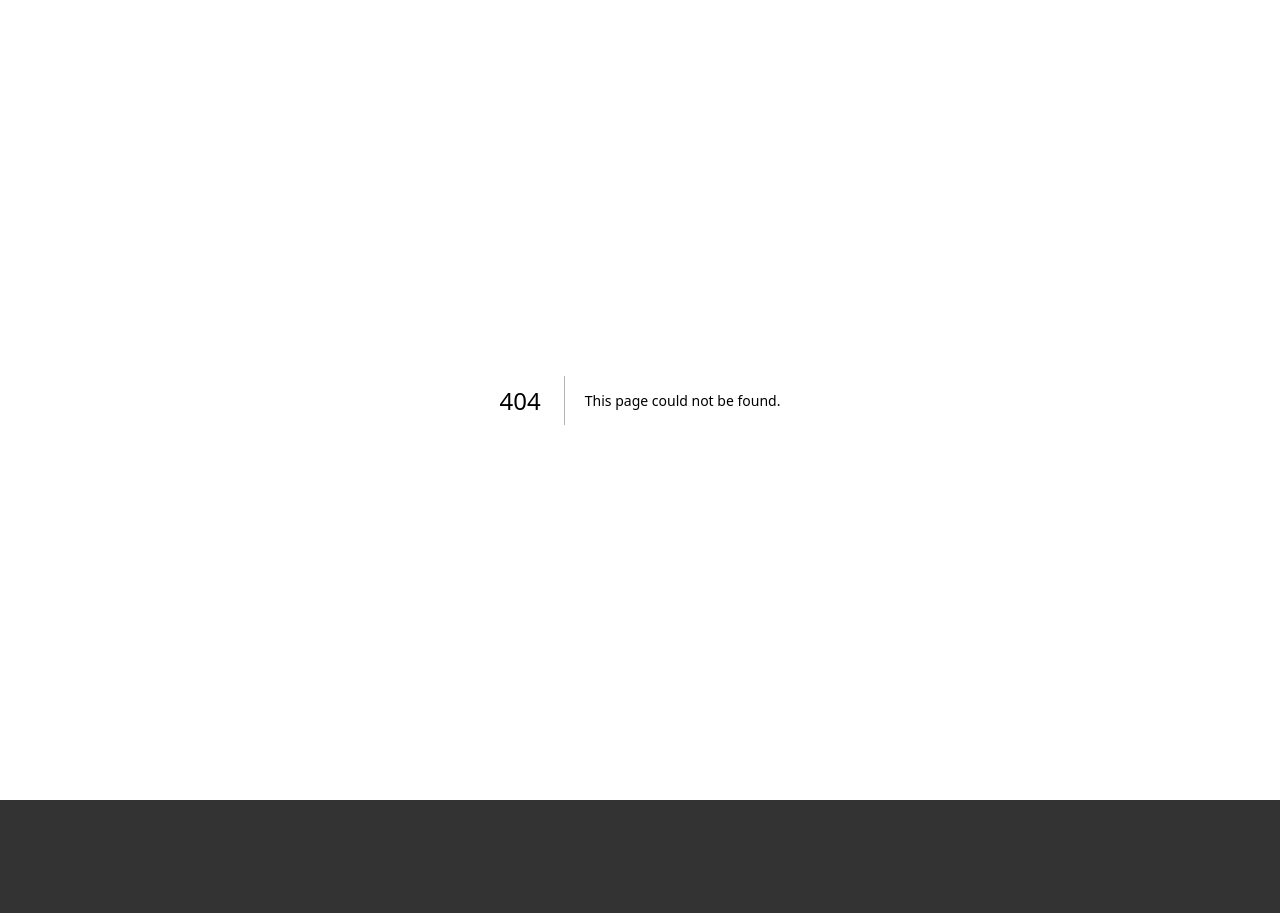
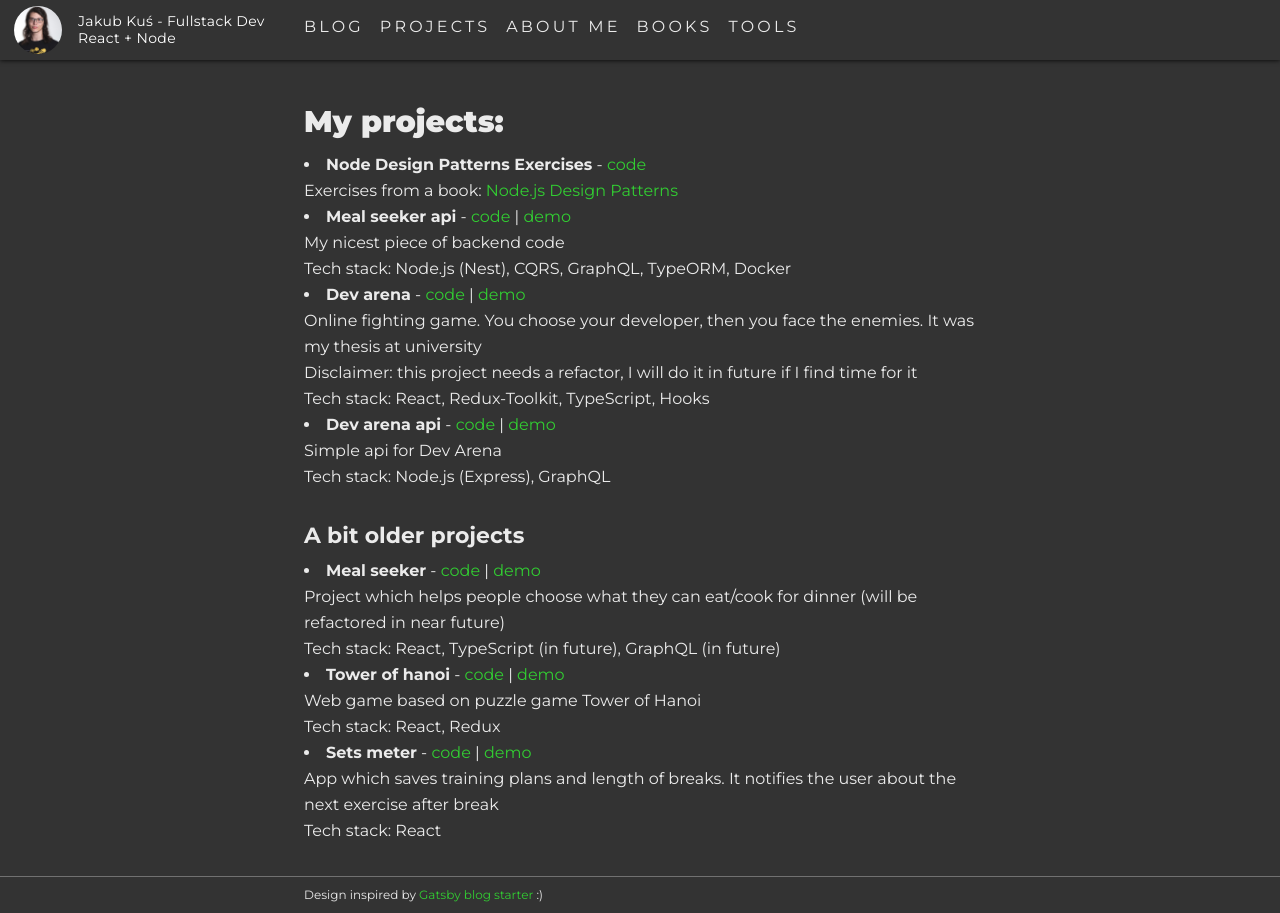
Before and after one commit to JakubKus/jkus.dev, a Next.js app: page /projects in a window 1280 px wide. Before the commit this address had no page. Before the commit the page ends 800 px from the top, so only its background shows below. Built offline with nearby package versions, Linux system fonts and the light colour scheme; a small style sheet from the web is missing.

Commit message:
add jkus.dev pages

```diff
--- /dev/null
+++ b/pages/about-me.tsx
@@ -0,0 +1,43 @@
+import Layout from '../components/layout';
+import Container from '../components/container';
+import Head from 'next/head';
+import { SHORT_HEADLINE } from '../constants';
+
+export default function AboutMe() {
+  const title = `${SHORT_HEADLINE} | About me`;
+
+  return (
+    <Layout>
+      <Container>
+        <Head>
+          <title>{title}</title>
+        </Head>
+        <h1>About me</h1>
+        <p>
+          I&apos;m a programming passionate. Focusing now on fullstack approach, using react and node. Developing useful
+          projects was always a thing that kept me motivated in programming. I&apos;m also interested in web3 a bit.
+        </p>
+        <p>
+          In my spare time I help frontend students in project called <a href="https://zerotojunior.dev">Zero To Junior
+        </a> as a mentor.
+        </p>
+        <p>I also read some self-development books.</p>
+        <br />
+        <h2>My top 5 Gallup talents:</h2>
+        <ul>
+          <li>
+            <b>#1 Individualization</b> - each person is unique for me. After some time I know how to speak and work
+            with each type of personality
+          </li>
+          <li>
+            <b>#2 Focus</b> - I can take direction, then make plan and prioritize all things that need to be done to get
+            there
+          </li>
+          <li><b>#3 Analytical</b> - I like to understand the situation in 100%, what and why caused it</li>
+          <li><b>#4 Harmony</b> - I always try to look for consensus and don&apos;t waste time on arguing</li>
+          <li><b>#5 Restorative</b> - Good at seeking of root of the problem and solving it</li>
+        </ul>
+      </Container>
+    </Layout>
+  );
+}
--- /dev/null
+++ b/pages/blog/index.tsx
@@ -0,0 +1,36 @@
+import Container from '../../components/container';
+import Posts from '../../components/blog/posts';
+import Layout from '../../components/layout';
+import { getAllPosts } from '../../lib/api';
+import Head from 'next/head';
+import Post from '../../interfaces/post';
+import { SHORT_HEADLINE } from '../../constants';
+
+type Props = {
+  allPosts: Post[];
+};
+
+export default function Index({ allPosts }: Props) {
+  const title = `${SHORT_HEADLINE} | Blog`;
+
+  return (
+    <>
+      <Layout>
+        <Head>
+          <title>{title}</title>
+        </Head>
+        <Container>
+          <Posts posts={allPosts} />
+        </Container>
+      </Layout>
+    </>
+  );
+}
+
+export const getStaticProps = async () => {
+  const allPosts = getAllPosts(['title', 'date', 'slug', 'excerpt']);
+
+  return {
+    props: { allPosts },
+  };
+};
--- /dev/null
+++ b/pages/books.tsx
@@ -0,0 +1,48 @@
+import Layout from '../components/layout';
+import Container from '../components/container';
+import { SHORT_HEADLINE } from '../constants';
+import Head from 'next/head';
+
+export default function Books() {
+  const title = `${SHORT_HEADLINE} | Books`;
+  return (
+    <Layout>
+      <Container>
+        <Head>
+          <title>{title}</title>
+        </Head>
+        <h1>Books:</h1>
+        <h2>In progress:</h2>
+        <ul>
+          <li>&quot;Atlas Shrugged&quot; - Ayn Rand</li>
+        </ul>
+        <h2>To read:</h2>
+        <ul>
+          <li>&quot;How To Get Rich&quot; - Felix Dennis</li>
+          <li>&quot;Will It Fly?&quot; - Pat Flynn</li>
+          <li>&quot;Digital Minimalism&quot; - Cal Newport</li>
+          <li>&quot;Deep Work&quot; - Cal Newport</li>
+          <li>&quot;The One Thing&quot; - Gary W. Keller, Jay Papasan</li>
+          <li>&quot;The Dip&quot; - Seth Godin</li>
+          <li>&quot;Secrets of Power Negotiating&quot; - Roger Dawson</li>
+          <li>&quot;Extreme Ownership&quot; - Jocko Willink, Leif Babin</li>
+          <li>&quot;Domain Storytelling&quot; - Stefan Hofer, Henning Schwentner</li>
+          <li>&quot;Domain-Driven Design&quot; - Eric Evans</li>
+          <li>&quot;Steve Jobs&quot; - Walter Isaacson</li>
+          <li>&quot;Total Recall&quot; - Arnold Schwarzenegger</li>
+          <li>&quot;E-Myth Revisited&quot; - Gerber Michael E.</li>
+        </ul>
+        <h2>Read:</h2>
+        <ul>
+          <li>&quot;4-Hour Workweek&quot; - Timothy Ferris</li>
+          <li>&quot;Async Remote&quot; - Robert Pankowecki, Andrzej Krzywda: 8/10</li>
+          <li>&quot;Node.js Design Patterns&quot; - Mario Casciaro, Luciano Mammino: 10/10</li>
+          <li>&quot;Elon Musk&quot; - Ashlee Vance: 9/10</li>
+          <li>&quot;Getting Past No&quot; - William Ury: 9/10</li>
+          <li>&quot;How to Stop Worrying and Start Living&quot; - Dale Carnegie: 7/10</li>
+          <li>&quot;Zawód: Programista&quot; - Maciej Aniserowicz: 9/10</li>
+        </ul>
+      </Container>
+    </Layout>
+  );
+}
--- /dev/null
+++ b/pages/projects.tsx
@@ -0,0 +1,132 @@
+import Layout from '../components/layout';
+import Container from '../components/container';
+import Head from 'next/head';
+import { SHORT_HEADLINE } from '../constants';
+
+export default function Projects() {
+  const title = `${SHORT_HEADLINE} | Projects`;
+
+  return (
+    <Layout>
+      <Container>
+        <Head>
+          <title>{title}</title>
+        </Head>
+        <h1>My projects:</h1>
+        <section className="projects">
+          <ul>
+            <li>
+              <b>Node Design Patterns Exercises</b>
+              {' - '}
+              <a href="https://github.com/JakubKus/node-design-patterns-exercises" rel="noopener noreferrer">
+                code
+              </a>
+              <br />
+              Exercises from a book:{' '}
+              <a href="https://www.packtpub.com/product/nodejs-design-patterns-third-edition/9781839214110">
+                Node.js Design Patterns
+              </a>
+            </li>
+            <li>
+              <b>Meal seeker api</b>
+              {' - '}
+              <a href="https://github.com/JakubKus/meal-seeker-api" rel="noopener noreferrer">
+                code
+              </a>
+              {' | '}
+              <a href="https://meal-seeker-api.jkus.dev/graphql" rel="noopener noreferrer">
+                demo
+              </a>
+              <br />
+              My nicest piece of backend code
+              <br />
+              Tech stack: Node.js (Nest), CQRS, GraphQL, TypeORM, Docker
+            </li>
+            <li>
+              <b>Dev arena</b>
+              {' - '}
+              <a href="https://github.com/JakubKus/dev-arena" rel="noopener noreferrer">
+                code
+              </a>
+              {' | '}
+              <a href="https://jkus.dev/dev-arena" rel="noopener noreferrer">
+                demo
+              </a>
+              <br />
+              Online fighting game. You choose your developer, then you face the enemies. It was my thesis at university
+              <br />
+              Disclaimer: this project needs a refactor, I will do it in future if I find time for it
+              <br />
+              Tech stack: React, Redux-Toolkit, TypeScript, Hooks
+            </li>
+            <li>
+              <b>Dev arena api</b>
+              {' - '}
+              <a href="https://github.com/JakubKus/dev-arena-api" rel="noopener noreferrer">
+                code
+              </a>
+              {' | '}
+              <a href="https://dev-arena-api.jkus.dev/graphql" rel="noopener noreferrer">
+                demo
+              </a>
+              <br />
+              Simple api for Dev Arena
+              <br />
+              Tech stack: Node.js (Express), GraphQL
+            </li>
+          </ul>
+          <br />
+          <h2>A bit older projects</h2>
+          <ul>
+            <li>
+              <b>Meal seeker</b>
+              {' - '}
+              <a href="https://github.com/JakubKus/meal-seeker" rel="noopener noreferrer">
+                code
+              </a>
+              {' | '}
+              <a href="https://jkus.dev/meal-seeker" rel="noopener noreferrer">
+                demo
+              </a>
+              <br />
+              Project which helps people choose what they can eat/cook for dinner (will be refactored in near future)
+              <br />
+              Tech stack: React, TypeScript (in future), GraphQL (in future)
+            </li>
+            <li>
+              <b>Tower of hanoi</b>
+              {' - '}
+              <a href="https://github.com/JakubKus/tower-of-hanoi" rel="noopener noreferrer">
+                code
+              </a>
+              {' | '}
+              <a href="https://jkus.dev/hanoi-tower" rel="noopener noreferrer">
+                demo
+              </a>
+              <br />
+              Web game based on puzzle game Tower of Hanoi
+              <br />
+              Tech stack: React, Redux
+            </li>
+            <li>
+              <b>Sets meter</b>
+              {' - '}
+              <a href="https://github.com/JakubKus/sets-meter" rel="noopener noreferrer">
+                code
+              </a>
+              {' | '}
+              <a href="https://jkus.dev/sets-meter" rel="noopener noreferrer">
+                demo
+              </a>
+              <br />
+              App which saves training plans and length of breaks. It notifies the user about the next exercise after
+              break
+              <br />
+              Tech stack: React
+            </li>
+          </ul>
+        </section>
+      </Container>
+    </Layout>
+  );
+}
--- /dev/null
+++ b/pages/tools.tsx
@@ -0,0 +1,32 @@
+import Layout from '../components/layout';
+import Container from '../components/container';
+import { SHORT_HEADLINE } from '../constants';
+import Head from 'next/head';
+
+export default function Tools() {
+  const title = `${SHORT_HEADLINE} | Tools`;
+
+  return (
+    <Layout>
+      <Container>
+        <Head>
+          <title>{title}</title>
+        </Head>
+        <h1>Tools</h1>
+        <ul>
+          <li>Github Copilot ❤️</li>
+          <li>Webstorm</li>
+          <li>Database Tools for Webstorm</li>
+          <li>WSL + Fish shell + Bob the fish theme</li>
+          <li>Notion</li>
+          <li>aText</li>
+          <li>PowerToys</li>
+          <li>Bitwarden</li>
+          <li>Dark Reader</li>
+          <li>Tampermonkey</li>
+          <li>(I want to add Make and Airtable to this list in the future)</li>
+        </ul>
+      </Container>
+    </Layout>
+  );
+}
```
